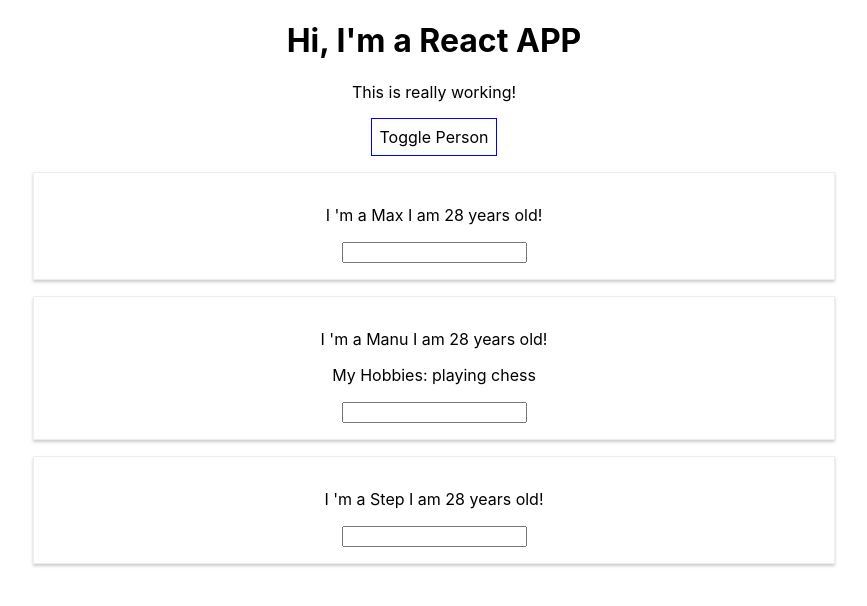
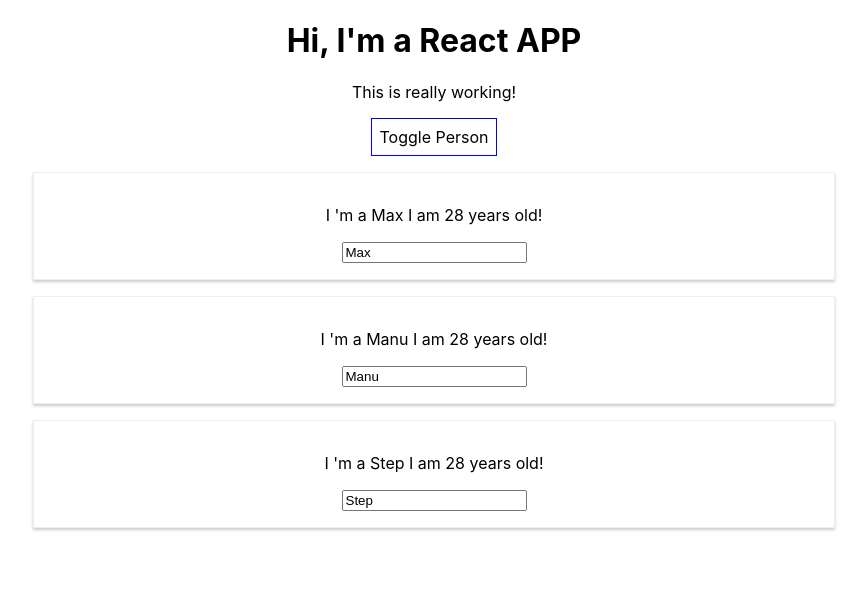
Before and after one commit to nikhilbang44/react-workpace, a React (Create React App) app: page / in a window 1280 px wide. Both pictures are taken after a click on the button "Toggle Person". Shown: the top 606 px of the page, without its empty margins (206-1073 px from the left). Built offline with nearby package versions, Linux system fonts and the light colour scheme.

Commit message:
used map

```diff
--- a/src/App.js
+++ b/src/App.js
@@ -76,16 +76,13 @@ class App extends Component {
     if ( this.state.showPersons) {
       persons = (
         <div>
-          < Person click= { this.switchNameHandler }
-                name = { this.state.persons[0].name }
-                age = { this.state.persons[0].age }/>
-          < Person click= { this.switchNameHandler }
-                  name = { this.state.persons[1].name }
-                  age = { this.state.persons[1].age }
-                  changed={ this.nameChangedHandler }>My Hobbies: playing chess</Person>
-          < Person click= { this.switchNameHandler.bind(this, 'Priti') }
-                  name = { this.state.persons[2].name }
-                  age = { this.state.persons[2].age }/>
+          { this.state.persons.map(person => {
+              return <Person
+              name = { person.name }
+              age = { person.age }
+              />
+            })
+          }
         </div>
       )
     }
--- a/src/Person/Person.js
+++ b/src/Person/Person.js
@@ -6,7 +6,7 @@ const person = (props) => {
     <div className="Person">
       < p onClick={props.click} > I 'm a { props.name } I am { props.age } years old!</p>
       <p>{ props.children }</p>
-      <input type="text" onChange={props.changed} />
+      <input type="text" onChange={props.changed} value= { props.name } />
     </div>
   )
 }
```
